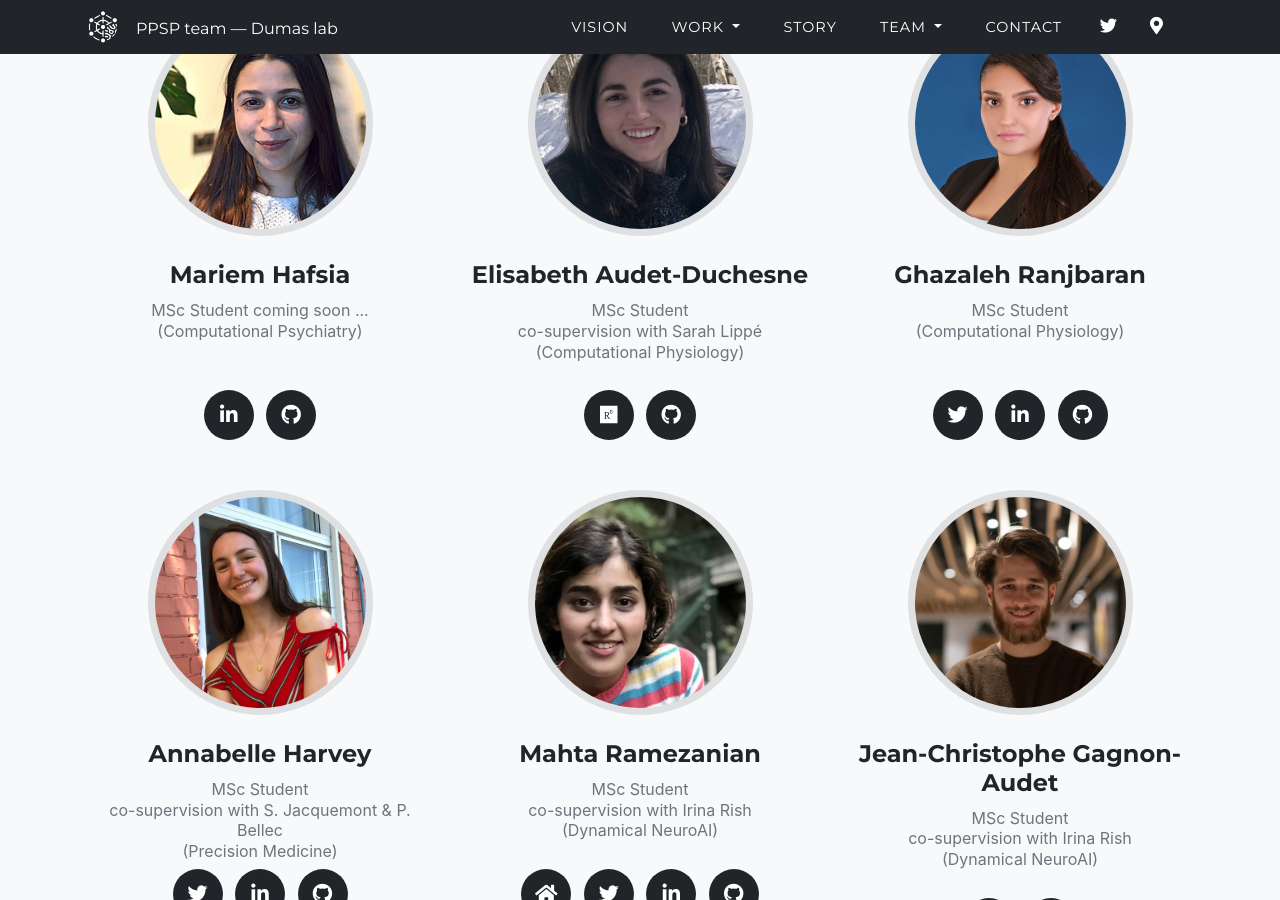
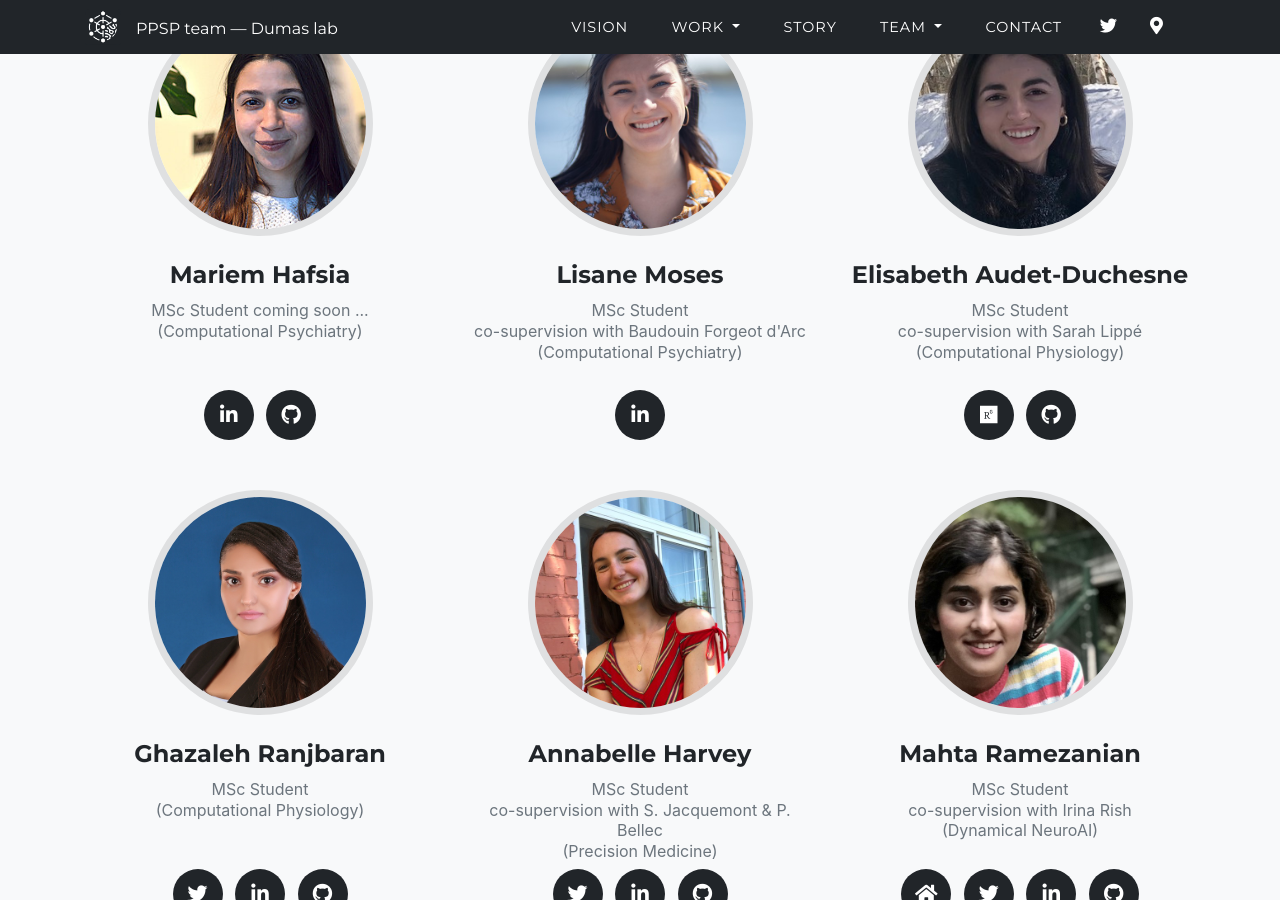
Before and after one commit to raviriley/agency-jekyll-theme, a Jekyll site: the page built from index.md, in a window 1280 px wide and 900 px high, scrolled down 5994 px. Built offline with Jekyll 4.4.1, drawn with Linux system fonts in a browser that asks for light colours; some web fonts are replaced; comment, search, counter and statistics services are not loaded.

Commit message:
Add Lisane in the team

```diff
--- a/_data/sitetext.yml
+++ b/_data/sitetext.yml
@@ -181,6 +181,12 @@ team:
             icon: fab fa-linkedin-in
           - url: https://github.com/Mhafsia
             icon: fab fa-github
+      - name: "Lisane Moses"
+        role: "MSc Student<br>co-supervision with Baudouin Forgeot d'Arc<br>(Computational Psychiatry)"
+        image: img/team/Lisane_Moses.jpg
+        social:
+          - url: http://www.linkedin.com/in/lisane-moses-754718210
+            icon: fab fa-linkedin-in
       - name: "Elisabeth Audet-Duchesne"
         role: "MSc Student<br>co-supervision with Sarah Lippé<br>(Computational Physiology)"
         image: img/team/Elisabeth_Audet-Duchesne.jpeg
```
Also changed, not shown: img/team/Lisane_Moses.jpg (added).
